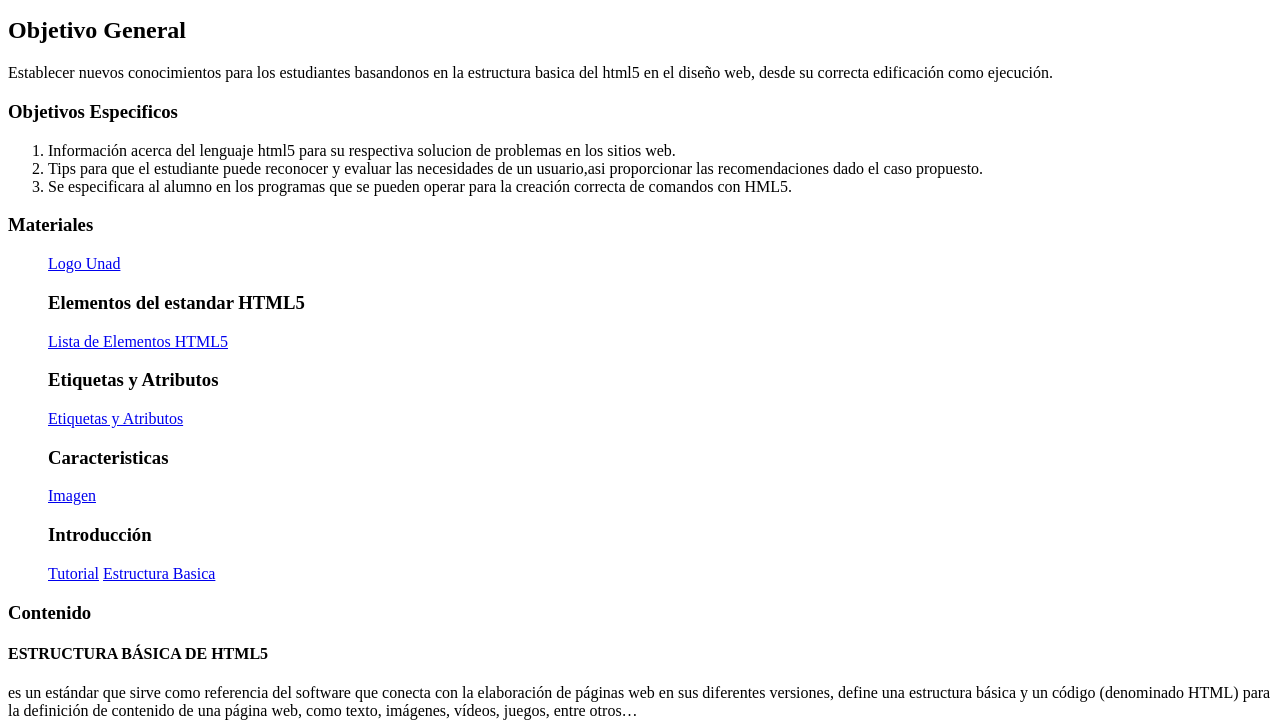
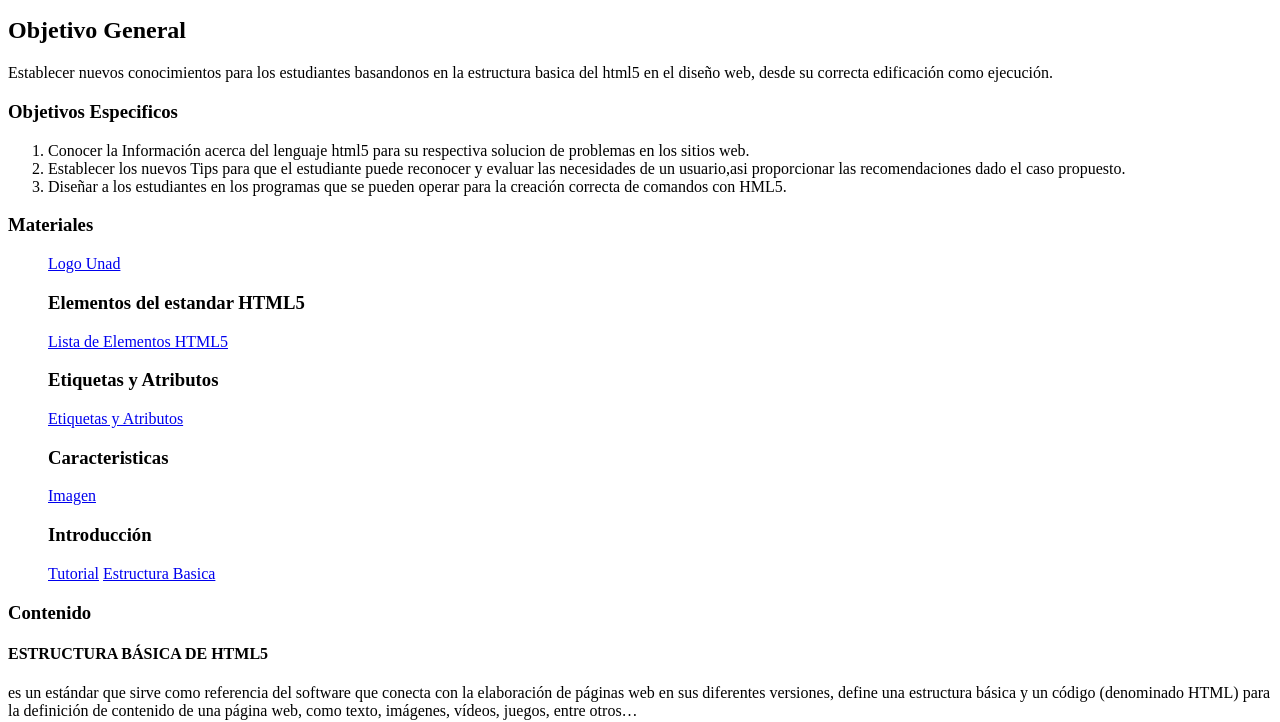
Before and after one commit to SEBASYUCAS12345/DSWSebastianTorres, a plain HTML site: page planning.html in a window 1280 px wide. Shown: the part 87-809 px from the top of the page. Drawn offline with Linux system fonts and the light colour scheme.

Commit message:
Update planning.html

```diff
--- a/planning.html
+++ b/planning.html
@@ -19,10 +19,10 @@
 
     <h3>Objetivos Especificos</h3>
     <ol>
-    <li> Información  acerca del lenguaje  html5 para su respectiva solucion de problemas en los sitios web.</li>
-    <li> Tips para que el estudiante puede reconocer y evaluar las necesidades de un usuario,asi proporcionar
+    <li> Conocer la Información  acerca del lenguaje  html5 para su respectiva solucion de problemas en los sitios web.</li>
+    <li> Establecer los nuevos Tips para que el estudiante puede reconocer y evaluar las necesidades de un usuario,asi proporcionar
         las recomendaciones dado el caso propuesto.</li>
-    <li> Se especificara al alumno en los programas que se pueden operar para la creación correcta de comandos con HML5. </li>
+    <li> Diseñar a los estudiantes en los programas que se pueden operar para la creación correcta de comandos con HML5. </li>
     </ol>
 
     <h3>Materiales  </h3>
```
